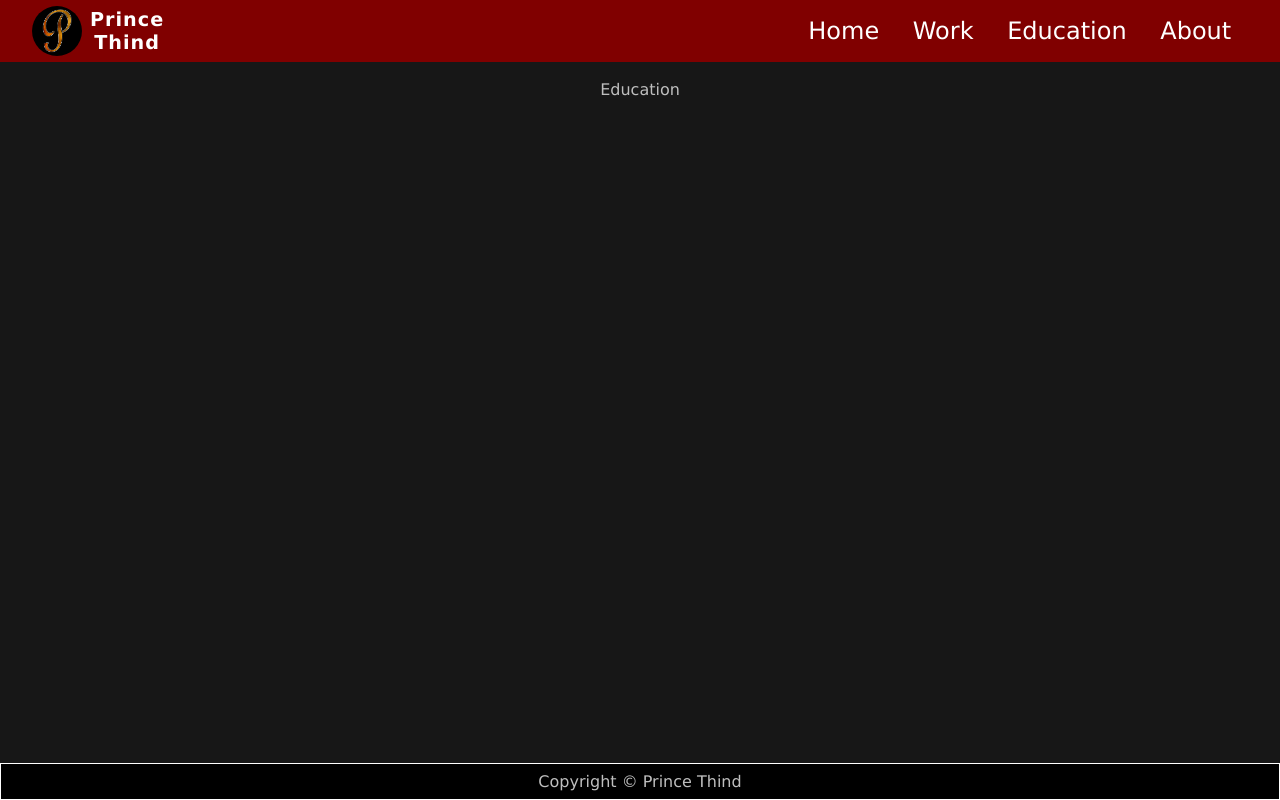
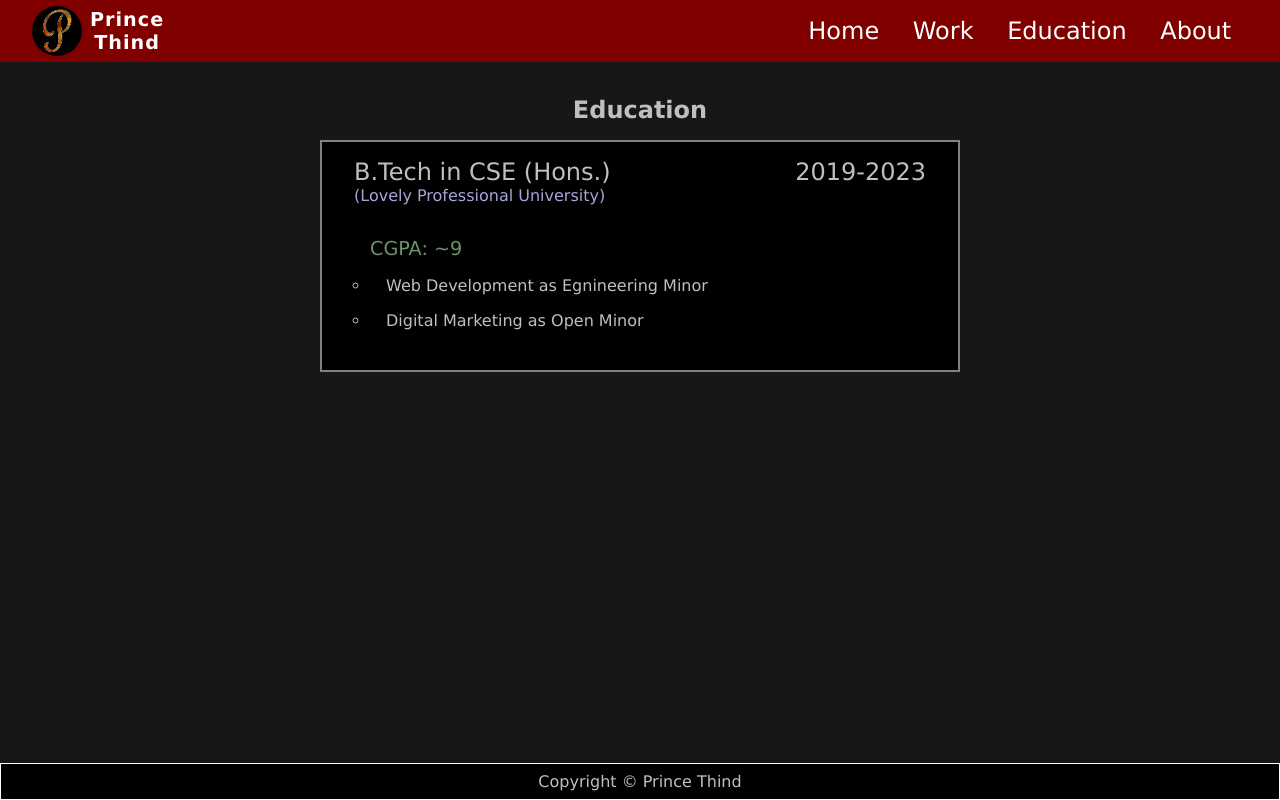
Before and after one commit to prince-thind/prince-thind.github.io, a Next.js app: page /education in a window 1280 px wide. Built offline with nearby package versions, Linux system fonts and the light colour scheme.

Commit message:
education bar dummy setup

```diff
--- /dev/null
+++ b/components/collapase-bar.js
@@ -0,0 +1,4 @@
+function CollapseBar() {
+  return 'bruh';
+}
+export default CollapseBar;
--- a/pages/education.js
+++ b/pages/education.js
@@ -1,12 +1,32 @@
 import Head from "next/head";
-
+import CollapseBar from "../components/collapase-bar";
+import styles from '../styles/Education.module.scss'
 
 export default function Education() {
     return (
       <div><Head>
       <title>Education</title>
     </Head>
-        Education
+       <section className={styles["education"]}>
+         <h2>Education</h2>
+         <ul className={styles["education-list"]}>
+         <li className={styles["education-list-item"]}>
+                <div className={styles["education-institute"]}>
+                    <div className={styles["education-main"]}>
+                        <div className={styles["education-title"]}> B.Tech in CSE (Hons.)</div>
+
+                        <div className={styles["education-institute-name"]}>(Lovely Professional University)</div>
+                    </div>
+                    <div className={styles["education-institute-duration"]}>2019-2023</div>
+                </div>
+                <div className={styles["education-institute-grades"]}>CGPA: ~9</div>
+                <ul className={styles["education-institute-details"]}>
+                    <li className={styles["education-institure-points"]}>Web Development as Egnineering Minor</li>
+                    <li className={styles["education-institure-points"]}>Digital Marketing as Open Minor</li>
+                </ul>
+            </li>
+         </ul>
+       </section>
       </div>
     );
   }
--- /dev/null
+++ b/styles/Education.module.scss
@@ -0,0 +1,55 @@
+@use "variables";
+@use "mixins";
+
+.education {
+    padding: 1rem 0;
+  }
+  .education-heading {
+    padding-top: 1rem;
+  }
+  .education-ruler {
+    background: linear-gradient(to left, transparent, blue, transparent);
+    margin-top: 0.5rem;
+    margin-bottom: 2rem;
+  }
+  .education-list {
+    width: 50%;
+    margin: auto;
+    list-style-type: none;
+  }
+  .education-list-item {
+    box-sizing: border-box;
+    padding: 1rem 2rem;
+    padding-bottom: 2rem;
+    border: 2px solid gray;
+
+    background-color: black;
+    margin: 1rem 0;
+  }
+  .education-institute {
+    text-align: left;
+    display: flex;
+    justify-content: space-between;
+  }
+  .education-title {
+    font-size: 1.5rem;
+  }
+  .education-institute-name {
+    color: hsl(240, 40%, 75%);
+  }
+  .education-institute-duration {
+    font-size: 1.5rem;
+  }
+  .education-institute-grades {
+    font-size: 1.2rem;
+    padding: 2rem 1rem 0.5rem 1rem;
+    text-align: left;
+    color: hsl(120, 15%, 50%);
+  }
+  .education-institute-details {
+    padding-left: 1rem;
+    text-align: left;
+  }
+  .education-institute-details > li {
+    padding: 0.5rem 1rem;
+  }
```
